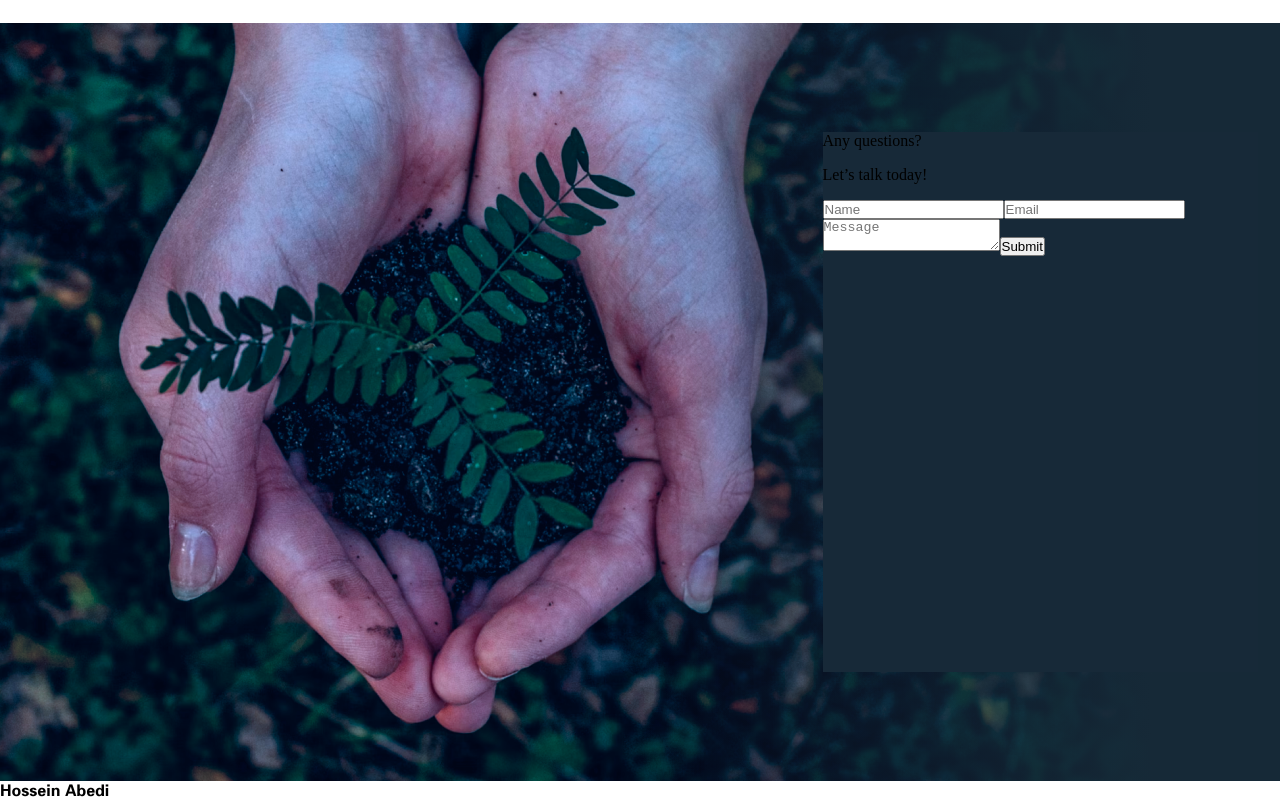
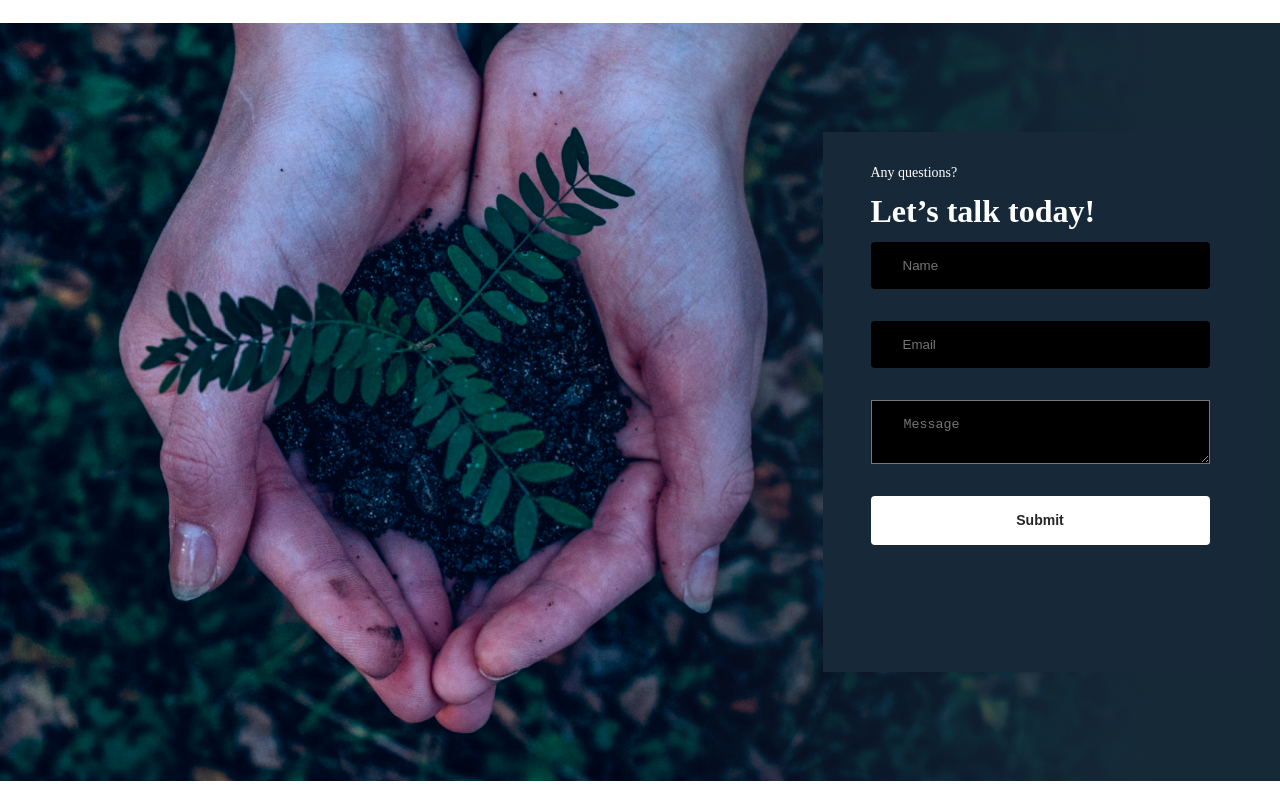
Before and after one commit to hoseinabedi/webicient, a Next.js app: page / in a window 1280 px wide. Shown: the part 3353-4153 px from the top of the page. Built offline with nearby package versions, Linux system fonts and the light colour scheme.

Commit message:
Completing section4

```diff
--- a/src/app/page.js
+++ b/src/app/page.js
@@ -17,7 +17,7 @@ const Home = () => {
             <Section2 />
             <Section3 />
             <Section4 />
-            <div className={styles.content}>Hossein Abedi</div>
+            {/* <div className={styles.content}>Hossein Abedi</div> */}
         </div>
     );
 }
--- a/src/app/page.module.css
+++ b/src/app/page.module.css
@@ -287,6 +287,46 @@
     background-color: #172938;
     width: 435px;
     height: 540px;
+    padding: 2rem 3rem;
+}
+.section4 .contactForm .smallTxt{
+    font-size: 14px;
+    line-height: 17px;
+    font-weight: 400;
+    color: #fff;
+}
+.section4 .contactForm .title{
+    font-size: 32px;
+    font-weight: 700;
+    line-height: 29px;
+    color: #fff;
+}
+.section4 .contactForm form{
+    display: flex;
+    flex-direction: column;
+    gap: 2rem;
+}
+.section4 .contactForm form input{
+    padding: 1rem 2rem;
+    background-color: #000;
+    color: #fff;
+    border: none;
+    border-radius: 4px;
+}
+.section4 .contactForm form textarea{
+    padding: 1rem 2rem;
+    background-color: #000;
+    color: #fff;
+}
+.section4 .contactForm form button{
+    padding: 1rem 2rem;
+    color: #262626;
+    background-color: #fff;
+    border: none;
+    border-radius: 4px;
+    font-size: 14px;
+    line-height: 17px;
+    font-weight: 700;
 }
 
 
--- a/src/components/home_page/section4.jsx
+++ b/src/components/home_page/section4.jsx
@@ -5,13 +5,13 @@ const Section4 = () => {
         <div className={styles.section4}>
             <div className={styles.footerBg}></div>
             <div className={styles.contactForm}>
-                <p>Any questions?</p>
-                <p>Let’s talk today!</p>
+                <p className={styles.smallTxt}>Any questions?</p>
+                <p className={styles.title}>Let’s talk today!</p>
                 <form>
                     <input type="text" placeholder="Name"/>
                     <input type="text" placeholder="Email"/>
                     <textarea placeholder="Message"></textarea>
-                    <input type="submit" value="Submit"/>
+                    <button type="submit" value="Submit">Submit</button>
                 </form>
             </div>
         </div>
```
